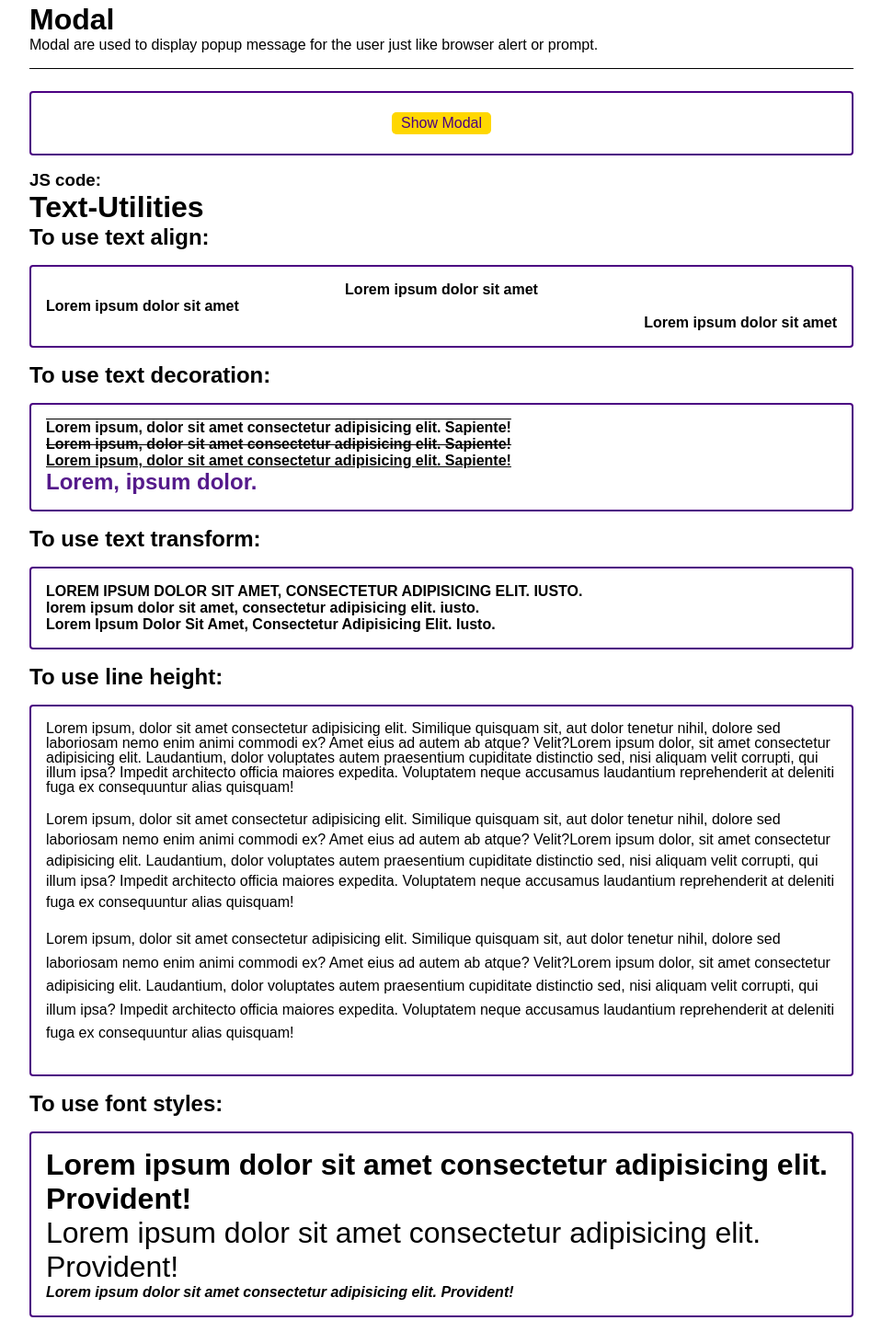
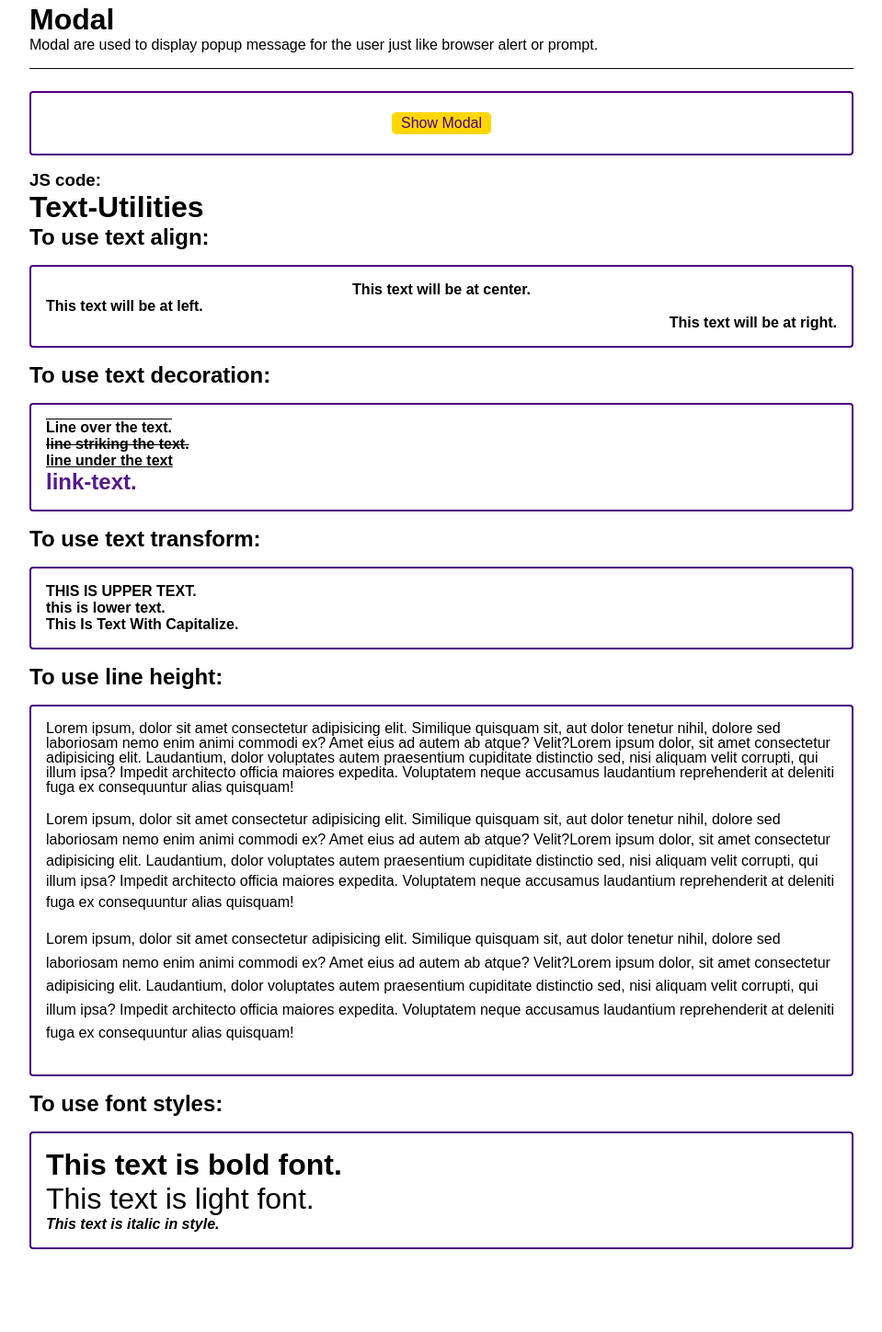
Before and after one commit to mohammadkhizerkhan/vite-ui, a plain HTML site: page components/docs.html in a window 1280 px wide. Shown: the part 5861-7309 px from the top of the page at 92% size, without its empty margins (224-1183 px from the left). After the commit the page ends 7235 px from the top, so only its background shows below. Drawn offline with Linux system fonts and the light colour scheme; a script that the page names is missing; a web font is replaced by a local one.

Commit message:
changed text

```diff
--- a/components/docs.html
+++ b/components/docs.html
@@ -633,26 +633,26 @@
       <h1>Text-Utilities</h1>
       <h2>To use text align:</h2>
       <div class="container-column component-container">
-        <h4 class="text-center">Lorem ipsum dolor sit amet </h4>
-        <h4 class="text-left">Lorem ipsum dolor sit amet </h4>
-        <h4 class="text-right">Lorem ipsum dolor sit amet </h4>
+        <h4 class="text-center">This text will be at center.</h4>
+        <h4 class="text-left">This text will be at left. </h4>
+        <h4 class="text-right">This text will be at right. </h4>
       </div>
       <script src="https://emgithub.com/embed.js?target=https%3A%2F%2Fgithub.com%2Fmohammadkhizerkhan%2Fvite-ui%2Fblob%2Ftext-utilities%2Fcomponents%2Fdocs.html%23L636-638&style=github-gist&showBorder=on&showCopy=on&fetchFromJsDelivr=on"></script>
 
       <h2>To use text decoration:</h2>
       <div class="container-column component-container">
-        <h4 class="text-overline">Lorem ipsum, dolor sit amet consectetur adipisicing elit. Sapiente!</h4>
-        <h4 class="text-strike">Lorem ipsum, dolor sit amet consectetur adipisicing elit. Sapiente!</h4>
-        <h4 class="text-underline">Lorem ipsum, dolor sit amet consectetur adipisicing elit. Sapiente!</h4>
-        <h2><a href="" class="text-none">Lorem, ipsum dolor.</a></h2>
+        <h4 class="text-overline">Line over the text.</h4>
+        <h4 class="text-strike">line striking the text.</h4>
+        <h4 class="text-underline">line under the text</h4>
+        <h2><a href="" class="text-none">link-text.</a></h2>
       </div>
       <script src="https://emgithub.com/embed.js?target=https%3A%2F%2Fgithub.com%2Fmohammadkhizerkhan%2Fvite-ui%2Fblob%2Ftext-utilities%2Fcomponents%2Fdocs.html%23L643-646&style=github-gist&showBorder=on&showCopy=on&fetchFromJsDelivr=on"></script>
 
       <h2>To use text transform:</h2>
       <div class="container-column component-container">
-        <h4 class="text-upper">Lorem ipsum dolor sit amet, consectetur adipisicing elit. Iusto.</h4>
-        <h4 class="text-lower">Lorem ipsum dolor sit amet, consectetur adipisicing elit. Iusto.</h4>
-        <h4 class="text-caps">Lorem ipsum dolor sit amet, consectetur adipisicing elit. Iusto.</h4>
+        <h4 class="text-upper">This is upper text.</h4>
+        <h4 class="text-lower">This is lower text.</h4>
+        <h4 class="text-caps">This is text with capitalize.</h4>
       </div>
       <script src="https://emgithub.com/embed.js?target=https%3A%2F%2Fgithub.com%2Fmohammadkhizerkhan%2Fvite-ui%2Fblob%2Ftext-utilities%2Fcomponents%2Fdocs.html%23L651-653&style=github-gist&showBorder=on&showCopy=on&fetchFromJsDelivr=on"></script>
 
@@ -681,9 +681,9 @@
 
       <h2>To use font styles:</h2>
       <div class="container-column component-container">
-        <h1 class="font-bold">Lorem ipsum dolor sit amet consectetur adipisicing elit. Provident!</h1>
-        <h1 class="font-light">Lorem ipsum dolor sit amet consectetur adipisicing elit. Provident!</h1>
-        <h4 class="font-italic">Lorem ipsum dolor sit amet consectetur adipisicing elit. Provident!</h4>
+        <h1 class="font-bold">This text is bold font.</h1>
+        <h1 class="font-light">This text is light font.</h1>
+        <h4 class="font-italic">This text is italic in style.</h4>
       </div>
       <script src="https://emgithub.com/embed.js?target=https%3A%2F%2Fgithub.com%2Fmohammadkhizerkhan%2Fvite-ui%2Fblob%2Ftext-utilities%2Fcomponents%2Fdocs.html%23L680-682&style=github-gist&showBorder=on&showCopy=on&fetchFromJsDelivr=on"></script>
     </div>
```
